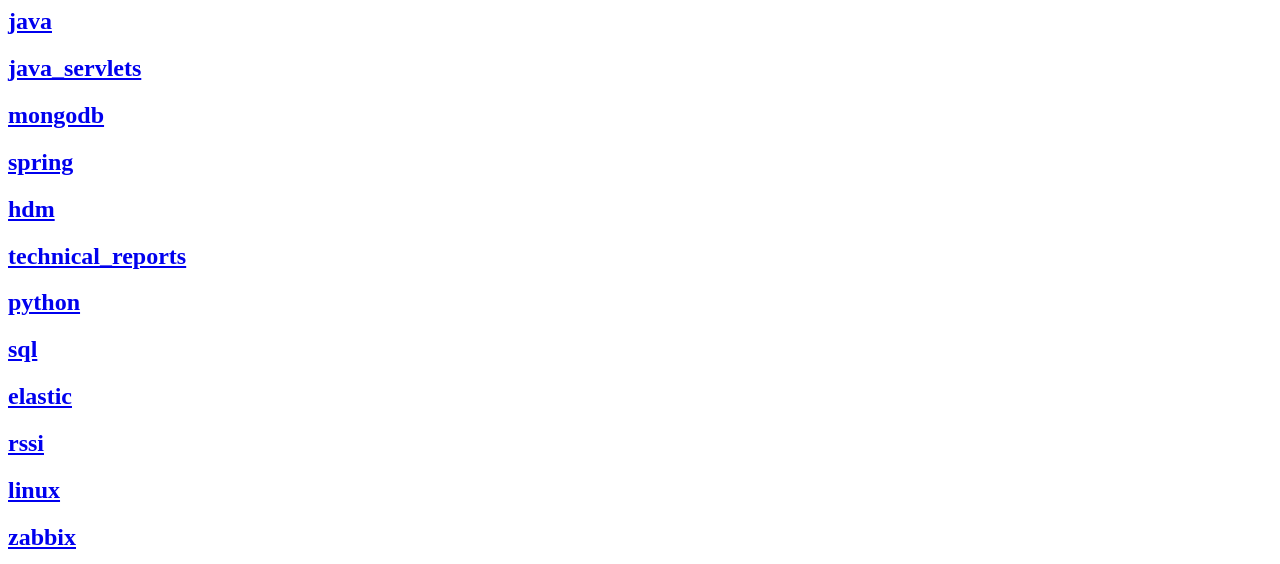
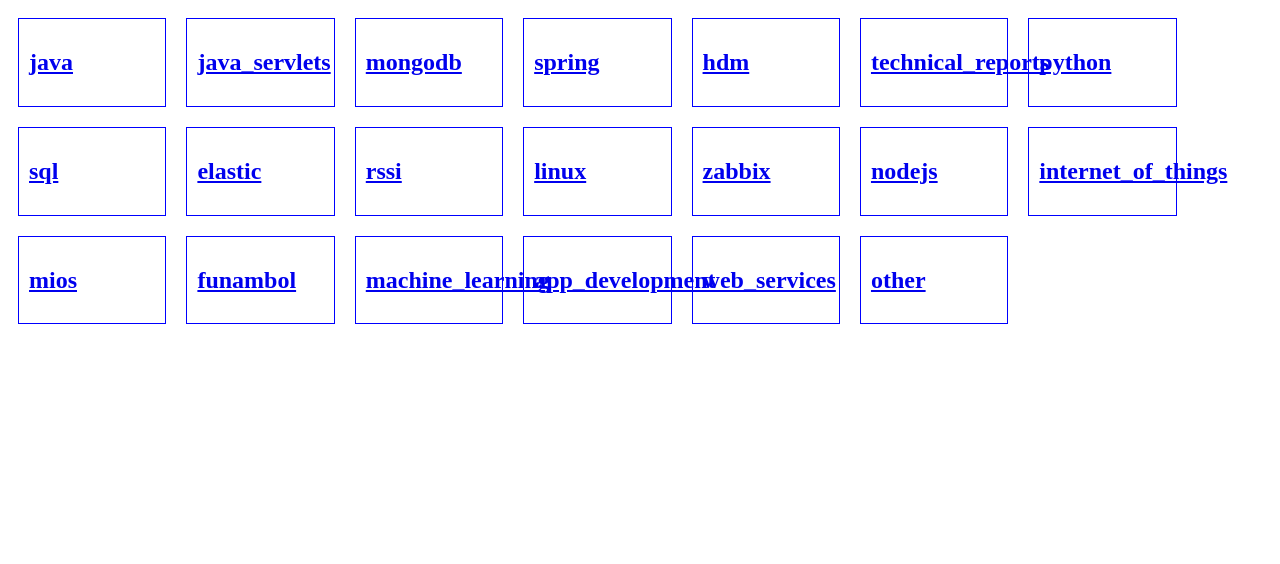
Before and after one commit to AronFreyr/notemaster, a Django app: page /notesfromxml/ in a window 1280 px wide. Shown: the top 564 px of the page. After the commit the page ends 324 px from the top, so only its background shows below. Run offline with Django 3.2, Linux system fonts and the light colour scheme; tables that the repository leaves empty hold one stand-in row (values such as "Sample post"); some libraries are stand-ins or nearby versions.

Commit message:
check for weird branch pulling problems

```diff
--- /dev/null
+++ b/notesfromxml/static/notesfromxml/index.css
@@ -0,0 +1,8 @@
+.category{
+    float: left;
+    /*float: inherit;*/
+    border: 1px solid blue;
+    padding: 10px;
+    margin: 10px;
+    width: 10%;
+}
--- a/notesfromxml/templates/notesfromxml/index.html
+++ b/notesfromxml/templates/notesfromxml/index.html
@@ -1,5 +1,9 @@
+{% load static %}
+<link rel="stylesheet" type="text/css" href="{% static 'notesfromxml/index.css' %}" />
 {% for note in notes.items %}
     {% for chapter in note.1.items %}
-        <h2><a href="{% url 'notesfromxml:xml_detail-test' chapter.0 %}"> {{ chapter.0 }}</a></h2>
+        <div class="category">
+            <h2><a href="{% url 'notesfromxml:xml_detail-test' chapter.0 %}"> {{ chapter.0 }}</a></h2>
+        </div>
     {% endfor %}
 {% endfor %}
```
Also changed, not shown: notesfromxml/templates/notesfromxml/xml-detail-test.html (+25 -6 lines).
